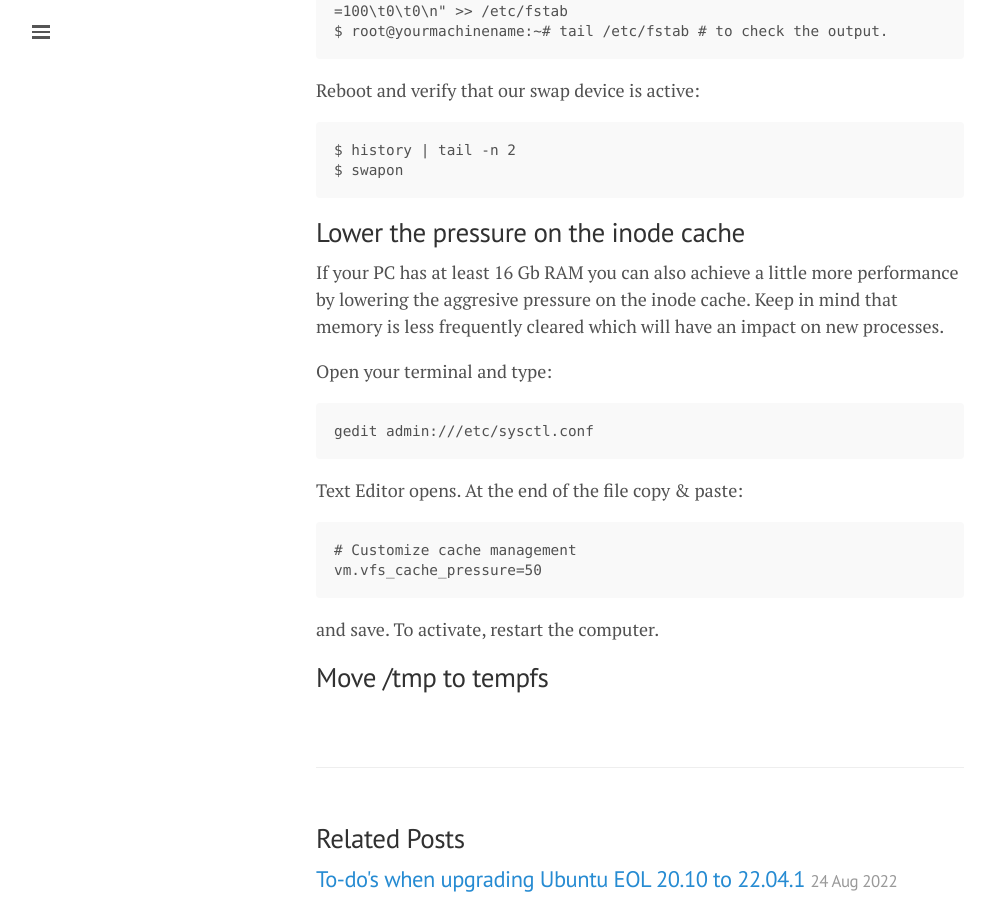
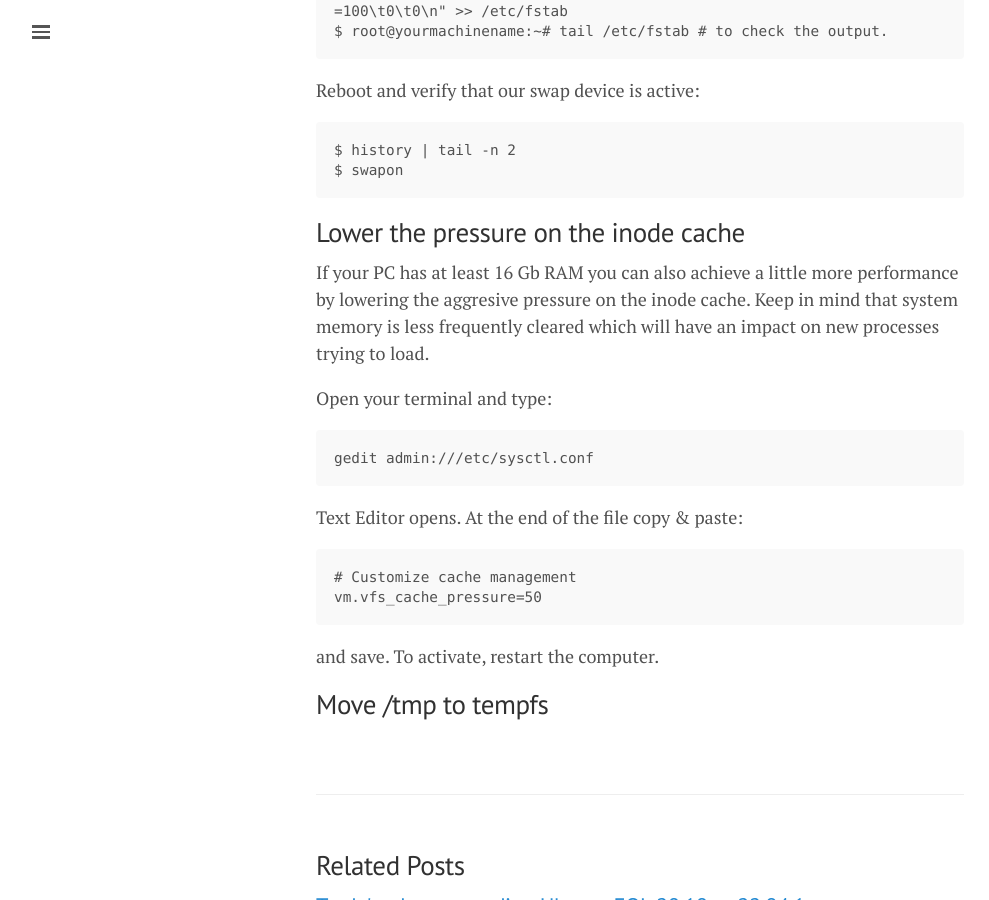
Before and after one commit to lgeurts/lgeurts.github.io, a Jekyll site: the page built from _posts/2022-10-03-optimizing-ubuntu-22.04.1-jammy-jellyfish.md, in a window 1280 px wide and 900 px high, scrolled down 2776 px. Shown: the whole window, without its empty margins (0-989 px from the left). Built offline with Jekyll 4.4.1, drawn with Linux system fonts in a browser that asks for light colours; nearby versions of some CDN libraries; comment, search, counter and statistics services are not loaded.

Commit message:
Update 2022-10-03-optimizing-ubuntu-22.04.1-jammy-jellyfish.md

````diff
--- a/_posts/2022-10-03-optimizing-ubuntu-22.04.1-jammy-jellyfish.md
+++ b/_posts/2022-10-03-optimizing-ubuntu-22.04.1-jammy-jellyfish.md
@@ -92,7 +92,7 @@
 
 ## Lower the pressure on the inode cache
 
-If your PC has at least 16 Gb RAM you can also achieve a little more performance by lowering the aggresive pressure on the inode cache. Keep in mind that memory is less frequently cleared which will have an impact on new processes.
+If your PC has at least 16 Gb RAM you can also achieve a little more performance by lowering the aggresive pressure on the inode cache. Keep in mind that system memory is less frequently cleared which will have an impact on new processes trying to load.
 
 Open your terminal and type:
 ```
````
